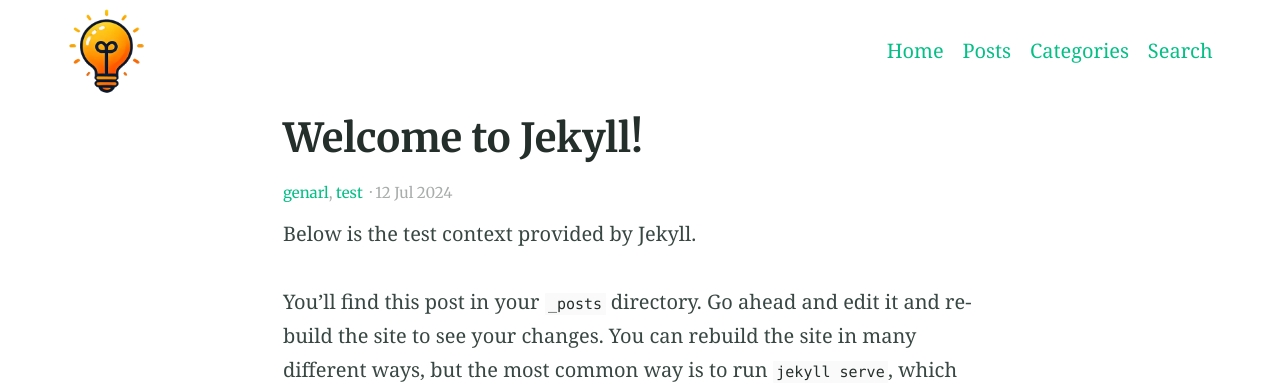
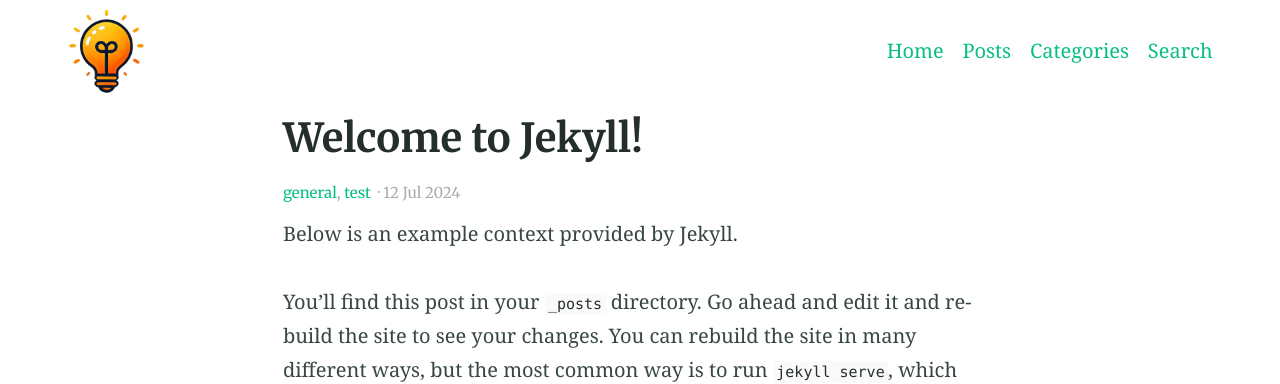
Before and after one commit to trpallin/trpallin.github.io, a Jekyll site: the page built from _posts/2024-07-12-welcome-to-jekyll.markdown, in a window 1280 px wide. Shown: the top 384 px of the page. Built offline with Jekyll 4.4.1, drawn with Linux system fonts in a browser that asks for light colours.

```diff
--- a/_config.yml
+++ b/_config.yml
@@ -55,7 +55,7 @@ collections:
   posts:
     title: Posts # Needed for Siteleaf
     output: true
-    description: "My Posts" # The post list page content
+    description: "" # The post list page content
     feature_text: |
       Welcome to the blog
     feature_image: ""
--- a/_posts/2024-07-12-welcome-to-jekyll.markdown
+++ b/_posts/2024-07-12-welcome-to-jekyll.markdown
@@ -2,9 +2,9 @@
 layout: post
 title:  "Welcome to Jekyll!"
 date:   2024-07-12 02:40:06 -0700
-categories: genarl test
+categories: general test
 ---
-Below is the test context provided by Jekyll.
+Below is an example context provided by Jekyll.
 
 You’ll find this post in your `_posts` directory. Go ahead and edit it and re-build the site to see your changes. You can rebuild the site in many different ways, but the most common way is to run `jekyll serve`, which launches a web server and auto-regenerates your site when a file is updated.
 
```
Also changed, not shown: blog.md (added, +5 -0 lines).
